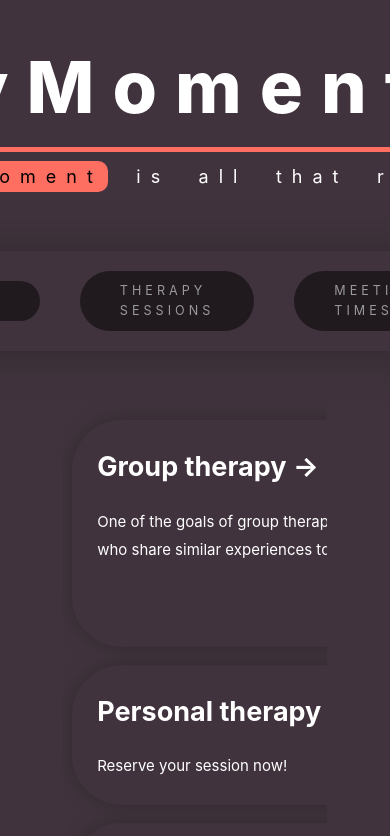
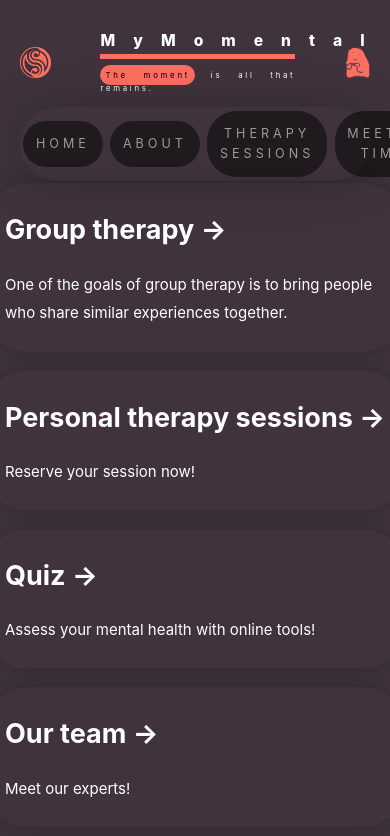
Before and after one commit to kamfosfor/MyMomental, a Next.js app: page / in a window 390 px wide. Shown: the top 836 px of the page. Built offline with nearby package versions, Linux system fonts and the light colour scheme.

Commit message:
responsive

```diff
--- a/components/blob.module.css
+++ b/components/blob.module.css
@@ -16,7 +16,7 @@
 
 .logo {
     transition: all 0.5s cubic-bezier(0.075, 0.82, 0.165, 1);
-    height: 5em;
+    height: 8vw;
     margin-top: 0px;
     cursor: pointer;
 }
--- a/components/layout.module.css
+++ b/components/layout.module.css
@@ -14,7 +14,6 @@
     align-content: center;
     align-items: center;
     flex-direction: column;
-    width: 100%;
 }
 
 .header {
@@ -22,6 +21,7 @@
     flex-direction: row-reverse;
     align-items: center;
     justify-content: space-between;
+    width: 90vw;
 }
 
 .backToHome {
@@ -51,7 +51,7 @@
 
 .logo {
     transition: all 0.5s cubic-bezier(0.075, 0.82, 0.165, 1);
-    height: 5em;
+    height: 8vw;
     margin-top: 0px;
     cursor: pointer;
 }
--- a/components/navmenu.module.css
+++ b/components/navmenu.module.css
@@ -1,20 +1,21 @@
 .container {
   align-self: center;
-    /* width: 80%; */
+  max-width: 90vw;
   display: flex;
   /* margin-top: 50px; */
   /* border: 1px solid #FF6F61; */
   /* padding: 20px; */
   border-radius: 40px;
-    align-items: center;
   flex-wrap: nowrap;
-    width: 150vw;
+  /* width: 150vw; */
   border: 0px solid;
   /* padding: 30px; */
   border-radius: 50px;
-    margin: 30px;
+  /* margin: 30px; */
+  margin-right: 10%;
+  margin-left: 10%;
   box-shadow: 0 0 50px #0000003b;
-    justify-content: center;
+  justify-content: space-between;
 
 }
 .container .btn {
@@ -31,15 +32,17 @@
 
 
 .btn{
-    margin:20px;
+    margin:1vw;
   color:#999;
   background:rgba(0, 0, 0, 0.5);
-  padding:10px 40px;
+  padding:1em;
   font-size:0.7rem;
   text-decoration:none;
   letter-spacing:4px;
   text-transform:uppercase;
   border-radius:30px;
+  text-align: center;
+  align-self: center;
 }
 
 .btn:hover {
--- a/pages/index.jsx
+++ b/pages/index.jsx
@@ -96,7 +96,7 @@ export default function Home() {
         }
 
         footer {
-          width: 100%;
+          width: 90vw;
           height: min-content;
           padding: 0px;
           border-top: 1px solid #eaeaea;
@@ -168,7 +168,6 @@ export default function Home() {
           flex-wrap: wrap;
           align-items: stretch;
           justify-content: center;
-          overflow: scroll;
         }
 
         .card {
@@ -187,6 +186,7 @@ export default function Home() {
         border-radius: 50px;
         // margin: 30px;
          box-shadow: 0 0 20px #0000003b;
+         flex: 1;
 
         }
 
--- a/styles/global.css
+++ b/styles/global.css
@@ -12,7 +12,7 @@ user-select: none; /* Standard */
     font-family: -apple-system, BlinkMacSystemFont, Segoe UI, Roboto, Oxygen, Ubuntu, Cantarell, Fira Sans, Droid Sans, Helvetica Neue, sans-serif;
     line-height: 1.6;
     font-size: 18px;
-    overflow:hidden;
+    overflow:scroll;
 }
 
 * {
@@ -47,8 +47,9 @@ img {
 }
 
 .title-container {
-    letter-spacing: 10px;
-    /* width: 70%; */
+    letter-spacing: 0.7vw;
+    width: 50vw;
+    font-size: 2vw;
     text-align: justify;
 }
 
--- a/styles/utils.module.css
+++ b/styles/utils.module.css
@@ -1,9 +1,9 @@
 .heading2Xl {
-    font-size: 4rem;
     /* line-height: 1.2; */
     font-weight: 800;
     letter-spacing: 1rem;
     margin: 0rem 0;
+    font-size: 2em;
 }
 
 .headingXl {
```
Lines whose indentation alone changed are shown as unchanged.
